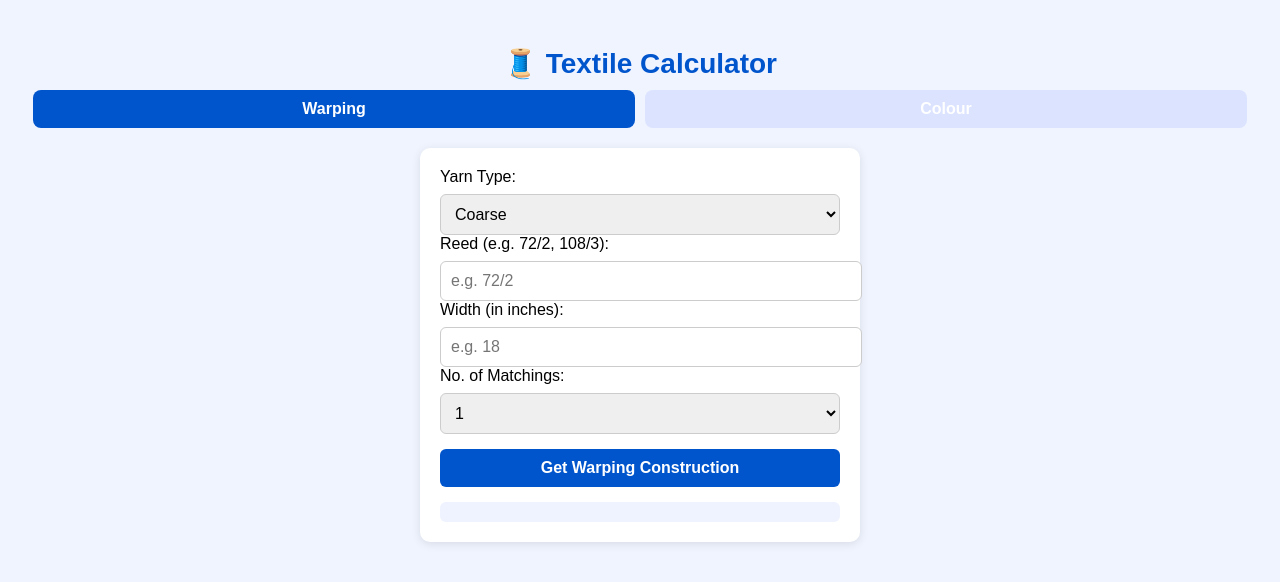
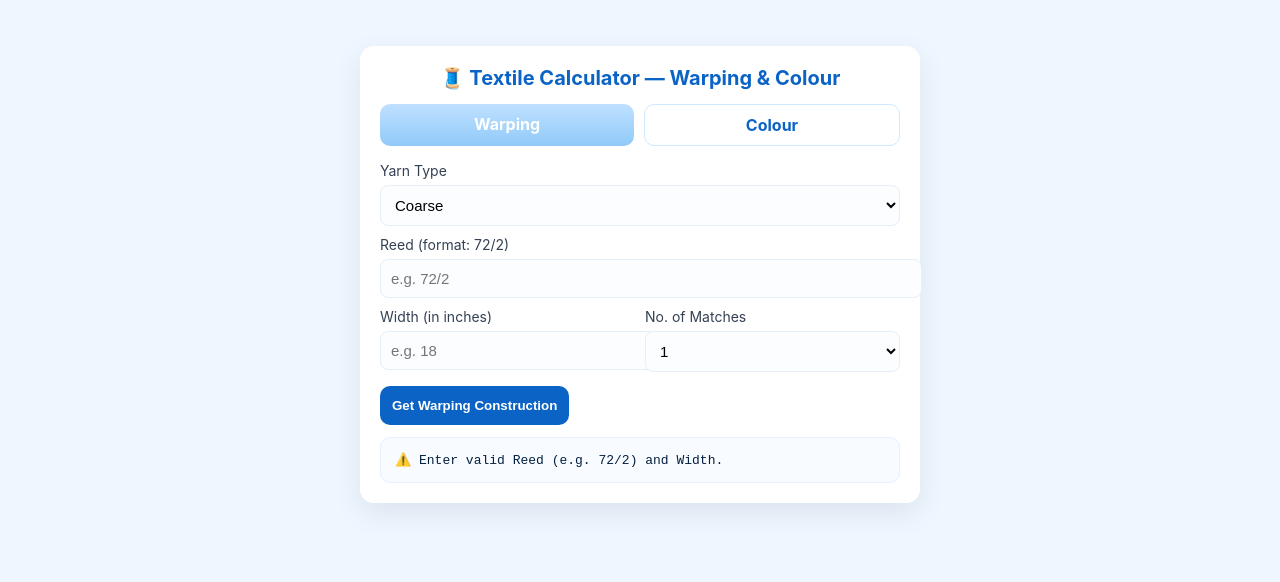
Before and after one commit to kfw27jmbdw-afk/vijayjangra.github.io, a plain HTML site: page index.html in a window 1280 px wide. Both pictures are taken after a click on the button "Get Warping Construction". Drawn offline with Linux system fonts and the light colour scheme.

Commit message:
Update index.html

```diff
--- a/index.html
+++ b/index.html
@@ -1,199 +1,280 @@
-<!DOCTYPE html>
+<!doctype html>
 <html lang="en">
 <head>
-<meta charset="UTF-8">
-<meta name="viewport" content="width=device-width, initial-scale=1.0">
-<title>Textile Calculator</title>
+<meta charset="utf-8" />
+<meta name="viewport" content="width=device-width,initial-scale=1" />
+<title>Textile Calculator — Fixed Selvage</title>
 <style>
-  body {
-    font-family: "Poppins", sans-serif;
-    background: #f0f4ff;
-    padding: 20px;
-    text-align: center;
+  :root{
+    --bg:#eef6ff; --card:#fff; --accent:#0b63c6; --muted:#334155;
+    --blue:#0a66ff;
   }
-
-  h1 {
-    color: #0055cc;
-    font-size: 28px;
-    margin-bottom: 10px;
-  }
-
-  .tab-container {
-    display: flex;
-    justify-content: center;
-    margin-bottom: 20px;
-  }
-
-  .tab {
-    background: #dbe3ff;
-    border: none;
-    padding: 10px 25px;
-    margin: 0 5px;
-    font-size: 16px;
-    border-radius: 8px;
-    cursor: pointer;
-    transition: 0.3s;
-  }
-
-  .tab.active {
-    background: #0055cc;
-    color: #fff;
-  }
-
-  .content {
-    display: none;
-    background: white;
-    padding: 20px;
-    border-radius: 10px;
-    box-shadow: 0 2px 10px rgba(0,0,0,0.1);
-    text-align: left;
-    max-width: 400px;
-    margin: auto;
-  }
-
-  .content.active {
-    display: block;
-  }
-
-  input, select, button {
-    width: 100%;
-    padding: 10px;
-    margin-top: 8px;
-    border-radius: 6px;
-    border: 1px solid #ccc;
-    font-size: 16px;
-  }
-
-  button {
-    background: #0055cc;
-    color: #fff;
-    border: none;
-    margin-top: 15px;
-    font-weight: bold;
-    transition: 0.3s;
-  }
-
-  button:hover {
-    background: #003d99;
-  }
-
-  .result {
-    background: #eef3ff;
-    padding: 10px;
-    border-radius: 6px;
-    margin-top: 15px;
-    white-space: pre-line;
-    font-family: monospace;
-  }
-
-  .highlight {
-    color: blue;
-    font-weight: bold;
-  }
+  body{margin:0;font-family:Inter,system-ui,Arial,sans-serif;background:var(--bg);color:var(--muted)}
+  .wrap{max-width:760px;margin:28px auto;padding:18px}
+  .card{max-width:520px;margin:0 auto;background:var(--card);border-radius:14px;box-shadow:0 10px 30px rgba(16,24,40,0.08);padding:20px}
+  h1{text-align:center;color:var(--accent);margin:0 0 14px;font-size:20px}
+  .tabs{display:flex;gap:10px;margin-bottom:16px}
+  .tab{flex:1;padding:10px;border-radius:10px;text-align:center;cursor:pointer;background:linear-gradient(180deg,#bfe0ff,#90caf9);color:#fff;font-weight:700}
+  .tab.inactive{background:transparent;color:var(--accent);border:1px solid #cfe8ff}
+  .section{display:none}
+  .section.active{display:block}
+  label{display:block;margin-top:10px;font-size:14px;color:#344054}
+  input, select{width:100%;padding:10px;border-radius:8px;border:1px solid #e6eef8;margin-top:6px;background:#fbfdff;font-size:15px}
+  .row{display:flex;gap:10px}
+  .half{flex:1}
+  .btn{margin-top:14px;padding:12px;border-radius:10px;border:none;background:var(--accent);color:white;font-weight:700;cursor:pointer}
+  .result{margin-top:12px;padding:14px;border-radius:10px;background:#f8fbff;border:1px solid #e6f0ff;font-family:monospace;white-space:pre-line;color:#05203f}
+  .muted-small{font-size:13px;color:#64748b;margin-top:6px}
+  .blue-bold{color:var(--blue);font-weight:800}
+  @media(max-width:520px){.wrap{padding:12px}}
 </style>
 </head>
 <body>
+  <div class="wrap">
+    <div class="card">
+      <h1>🧵 Textile Calculator — Warping & Colour</h1>
 
-<h1>🧵 Textile Calculator</h1>
+      <div class="tabs">
+        <div id="tabWarp" class="tab" onclick="activateTab('warp')">Warping</div>
+        <div id="tabColor" class="tab inactive" onclick="activateTab('color')">Colour</div>
+      </div>
 
-<div class="tab-container">
-  <button class="tab active" onclick="openTab('warping')">Warping</button>
-  <button class="tab" onclick="openTab('colour')">Colour</button>
-</div>
+      <!-- WARPING -->
+      <div id="warp" class="section active">
+        <label>Yarn Type</label>
+        <select id="yarnWarp">
+          <option value="coarse">Coarse</option>
+          <option value="fine">Fine</option>
+        </select>
 
-<!-- Warping Section -->
-<div id="warping" class="content active">
-  <label>Yarn Type:</label>
-  <select id="yarnType">
-    <option value="coarse">Coarse</option>
-    <option value="fine">Fine</option>
-  </select>
+        <label>Reed (format: 72/2)</label>
+        <input id="reedWarp" placeholder="e.g. 72/2" />
 
-  <label>Reed (e.g. 72/2, 108/3):</label>
-  <input id="reed" type="text" placeholder="e.g. 72/2">
+        <div class="row">
+          <div class="half">
+            <label>Width (in inches)</label>
+            <input id="widthWarp" type="number" placeholder="e.g. 18" />
+          </div>
+          <div class="half">
+            <label>No. of Matches</label>
+            <select id="matchesWarp">
+              <option value="1">1</option>
+              <option value="2">2</option>
+              <option value="3">3</option>
+            </select>
+          </div>
+        </div>
 
-  <label>Width (in inches):</label>
-  <input id="width" type="number" placeholder="e.g. 18">
+        <button class="btn" onclick="computeWarp()">Get Warping Construction</button>
 
-  <label>No. of Matchings:</label>
-  <select id="matchings">
-    <option value="1">1</option>
-    <option value="2">2</option>
-    <option value="3">3</option>
-  </select>
+        <div id="warpOutput" class="result" aria-live="polite">No result yet.</div>
+      </div>
 
-  <button onclick="calculateWarping()">Get Warping Construction</button>
-  <div id="warpingResult" class="result"></div>
-</div>
+      <!-- COLOUR -->
+      <div id="color" class="section">
+        <label>Yarn Type</label>
+        <select id="yarnColor">
+          <option value="coarse">Coarse</option>
+          <option value="fine">Fine</option>
+        </select>
 
-<!-- Colour Section -->
-<div id="colour" class="content">
-  <label>Body Ends:</label>
-  <input id="bodyEnds" type="number" placeholder="Enter body ends">
+        <label>Reed (format: 72/2)</label>
+        <input id="reedColor" placeholder="e.g. 72/2" />
 
-  <label>One Repeat (ends):</label>
-  <input id="repeatEnds" type="number" placeholder="Enter repeat ends">
+        <div class="row">
+          <div class="half">
+            <label>Width (in inches)</label>
+            <input id="widthColor" type="number" placeholder="e.g. 18" />
+          </div>
+          <div class="half">
+            <label>No. of Matches</label>
+            <select id="matchesColor">
+              <option value="1">1</option>
+              <option value="2">2</option>
+              <option value="3">3</option>
+            </select>
+          </div>
+        </div>
 
-  <label>Multiply Value (colour section):</label>
-  <input id="multiplyVal" type="number" placeholder="Enter multiply number" oninput="calculateColour()">
+        <label>Repeat Ends (one repeat)</label>
+        <input id="repeatEnds" type="number" placeholder="e.g. 24" />
 
-  <div id="colourResult" class="result"></div>
-</div>
+        <label>Multiplier (live auto)</label>
+        <input id="multiplier" type="number" placeholder="e.g. 5" />
+
+        <div id="colorOutput" class="result" aria-live="polite">No result yet.</div>
+      </div>
+    </div>
+  </div>
 
 <script>
-function openTab(tabName) {
-  document.querySelectorAll(".tab").forEach(tab => tab.classList.remove("active"));
-  document.querySelectorAll(".content").forEach(content => content.classList.remove("active"));
-  document.getElementById(tabName).classList.add("active");
-  event.target.classList.add("active");
+// Tab handling
+function activateTab(name){
+  document.getElementById('warp').classList.remove('active');
+  document.getElementById('color').classList.remove('active');
+  document.getElementById('tabWarp').classList.remove('inactive');
+  document.getElementById('tabColor').classList.remove('inactive');
+
+  if(name==='warp'){
+    document.getElementById('warp').classList.add('active');
+    document.getElementById('tabWarp').classList.remove('inactive');
+    document.getElementById('tabColor').classList.add('inactive');
+  } else {
+    document.getElementById('color').classList.add('active');
+    document.getElementById('tabColor').classList.remove('inactive');
+    document.getElementById('tabWarp').classList.add('inactive');
+  }
 }
 
-function calculateWarping() {
-  const yarnType = document.getElementById("yarnType").value;
-  const reedInput = document.getElementById("reed").value;
-  const width = parseFloat(document.getElementById("width").value);
-  const matchings = parseInt(document.getElementById("matchings").value);
+// parse reed "72/2"
+function parseReedField(v){
+  if(!v) return null;
+  const parts = v.replace(/\s+/g,'').split('/');
+  const reedNum = parseFloat(parts[0]);
+  const div = parts.length>1 ? parseFloat(parts[1]) : NaN;
+  if(isNaN(reedNum)) return null;
+  return {reedNum, div: isNaN(div) ? null : div};
+}
 
-  if (!reedInput.includes("/")) return alert("Please enter reed like 72/2 or 108/3");
+// compute warp (corrected: use each-side selvage)
+function computeWarp(){
+  const yarn = document.getElementById('yarnWarp').value;
+  const reedField = document.getElementById('reedWarp').value;
+  const parsed = parseReedField(reedField);
+  const width = parseFloat(document.getElementById('widthWarp').value);
+  const matches = parseInt(document.getElementById('matchesWarp').value,10);
+  const out = document.getElementById('warpOutput');
 
-  const [epiStr, endsStr] = reedInput.split("/");
-  const epi = parseFloat(epiStr);
-  const ends = parseFloat(endsStr);
-  const totalEnds = epi * width;
-  let selvage = yarnType === "coarse" ? 200 : 300;
-  let bodyEnds = totalEnds - (selvage * (matchings + 1));
-
-  if (matchings === 2) bodyEnds = bodyEnds / 2;
-  if (matchings === 3) bodyEnds = bodyEnds / 3;
-
-  let result = "";
-
-  if (matchings === 1) {
-    result = `1–${selvage} selvage\n${selvage+1}–${Math.round(totalEnds-selvage)} body\n${Math.round(totalEnds-selvage+1)}–${Math.round(totalEnds)} selvage`;
-  } else if (matchings === 2) {
-    const half = Math.round(bodyEnds);
-    result = `1–${selvage} selvage\n${selvage+1}–${selvage+half} body1\n${selvage+half+1}–${selvage*2+half} selvage\n${selvage*2+half+1}–${selvage*2+half*2} body2\n${selvage*2+half*2+1}–${Math.round(totalEnds)} selvage`;
-  } else if (matchings === 3) {
-    const part = Math.round(bodyEnds);
-    result = `1–${selvage} selvage\n${selvage+1}–${selvage+part} body1\n${selvage+part+1}–${selvage+part+20} selvage\n${selvage+part+21}–${selvage+part*2+20} body2\n${selvage+part*2+21}–${selvage+part*2+40} selvage\n${selvage+part*2+41}–${selvage+part*3+40} body3\n${selvage+part*3+41}–${Math.round(totalEnds)} selvage`;
+  if(!parsed || !parsed.reedNum || !parsed.div || isNaN(width) || width<=0){
+    out.innerText = "⚠️ Enter valid Reed (e.g. 72/2) and Width.";
+    return;
   }
 
-  document.getElementById("warpingResult").innerText = result;
+  const reedNum = parsed.reedNum;
+  const div = parsed.div;
+  const dentsPerInch = reedNum / 2;
+  const epi = dentsPerInch * div;
+  const totalEnds = Math.round(epi * width);
+
+  // totalSelvage is the total subtracted (300 or 200)
+  const totalSelvage = yarn === 'fine' ? 300 : 200;
+  // IMPORTANT: each side is half of totalSelvage
+  const eachSelvage = Math.round(totalSelvage / 2);
+
+  if(totalEnds <= totalSelvage){
+    out.innerText = `⚠️ Total ends (${totalEnds}) ≤ total selvage (${totalSelvage}). Choose larger width or different reed.`;
+    return;
+  }
+
+  const midGap = yarn === 'fine' ? 30 : 20;
+  const midGapsTotal = (matches - 1) * midGap;
+  const bodyTotal = totalEnds - totalSelvage;
+
+  if(bodyTotal <= midGapsTotal){
+    out.innerText = `⚠️ Body space (${bodyTotal}) too small to place ${matches} matches with mid gaps (${midGapsTotal}).`;
+    return;
+  }
+
+  const distributable = bodyTotal - midGapsTotal;
+  const base = Math.floor(distributable / matches);
+  let rem = distributable - base * matches;
+  const parts = [];
+  for(let i=0;i<matches;i++){
+    parts.push(base + (rem>0?1:0));
+    if(rem>0) rem--;
+  }
+
+  // Build ranges
+  let cursor = 1;
+  const ranges = [];
+
+  // left selvage (each side)
+  ranges.push({label:'Left Selvage', start:cursor, end:cursor + eachSelvage - 1});
+  cursor = ranges[ranges.length-1].end + 1;
+
+  // body parts with mid gaps
+  for(let i=0;i<parts.length;i++){
+    ranges.push({label:`Body ${i+1}`, start:cursor, end:cursor + parts[i] - 1});
+    cursor = ranges[ranges.length-1].end + 1;
+    if(i < parts.length - 1){
+      ranges.push({label:'Mid Selvage', start:cursor, end:cursor + midGap - 1});
+      cursor = ranges[ranges.length-1].end + 1;
+    }
+  }
+
+  // right selvage should fill to totalEnds
+  ranges.push({label:'Right Selvage', start:cursor, end:totalEnds});
+  // final validation
+  const sum = ranges.reduce((s,r)=> s + (r.end - r.start + 1), 0);
+  if(sum !== totalEnds){
+    out.innerText = '⚠️ Calculation mismatch — please check inputs.';
+    return;
+  }
+
+  // output
+  let text = `EPI: ${Number(epi.toFixed(2))}\nTotal Ends: ${totalEnds}\nTotal Selvage (both sides): ${totalSelvage}  (each side: ${eachSelvage})\nBody Total (all matches): ${bodyTotal}\n\nWarping Construction (vertical):\n`;
+  for(const r of ranges){
+    text += `${r.start}–${r.end}  ${r.label}\n`;
+  }
+  out.innerText = text;
 }
 
-function calculateColour() {
-  const bodyEnds = parseFloat(document.getElementById("bodyEnds").value);
-  const repeatEnds = parseFloat(document.getElementById("repeatEnds").value);
-  const multiplyVal = parseFloat(document.getElementById("multiplyVal").value);
+// colour live
+function computeColorLive(){
+  const yarn = document.getElementById('yarnColor').value;
+  const reedField = document.getElementById('reedColor').value;
+  const parsed = parseReedField(reedField);
+  const width = parseFloat(document.getElementById('widthColor').value);
+  const matches = parseInt(document.getElementById('matchesColor').value,10);
+  const repeatEnds = parseFloat(document.getElementById('repeatEnds').value);
+  const multiplier = parseFloat(document.getElementById('multiplier').value);
+  const out = document.getElementById('colorOutput');
 
-  if (!bodyEnds || !repeatEnds) return;
+  if(!parsed || !parsed.reedNum || !parsed.div || isNaN(width) || width<=0){
+    out.innerText = "⚠️ Enter valid Reed (e.g. 72/2) and Width.";
+    return;
+  }
 
-  const division = bodyEnds / repeatEnds;
-  const finalValue = division * (multiplyVal || 0);
+  const epi = (parsed.reedNum / 2) * parsed.div;
+  const totalEnds = Math.round(epi * width);
+  const totalSelvage = yarn === 'fine' ? 300 : 200;
+  const bodyTotal = totalEnds - totalSelvage;
+  if(bodyTotal < 0){ out.innerText = '⚠️ Total ends too small.'; return; }
 
-  document.getElementById("colourResult").innerHTML =
-    `Body Ends ÷ Repeat Ends = ${division.toFixed(2)}\nResult = <span class="highlight">${finalValue.toFixed(2)}</span>`;
+  const midGap = yarn === 'fine' ? 30 : 20;
+  const midGapsTotal = (matches -1) * midGap;
+  const distributable = bodyTotal - midGapsTotal;
+  if(distributable <= 0){ out.innerText = '⚠️ Not enough body space.'; return; }
+  const base = Math.floor(distributable / matches);
+  // body per match (approx)
+  const bodyPerMatch = base;
+
+  let divisionNumber = null;
+  let divisionText = '—';
+  if(repeatEnds && repeatEnds>0){
+    divisionNumber = bodyPerMatch / repeatEnds;
+    divisionText = Number(divisionNumber.toFixed(6));
+  }
+
+  let finalText = '—';
+  if(divisionNumber !== null && !isNaN(multiplier)){
+    const val = divisionNumber * multiplier;
+    finalText = Number(val.toFixed(6));
+  }
+
+  // show final in bold blue when available
+  let displayFinal = finalText === '—' ? '—' : `<span class="blue-bold">${finalText}</span>`;
+
+  let outText = `Body Total (all matches): ${bodyTotal}\nBody per Match (approx): ${bodyPerMatch}\n\nRepeat Ends (input): ${repeatEnds || '—'}\nDivision = BodyPerMatch ÷ RepeatEnds: ${divisionText}\nMultiplier (input): ${isNaN(multiplier)? '—' : multiplier}\n\nFinal (Division × Multiplier): ${displayFinal}\n\n(Values update live as you type)`;
+  out.innerHTML = outText;
 }
+
+// live listeners
+['yarnColor','reedColor','widthColor','matchesColor','repeatEnds','multiplier'].forEach(id=>{
+  const el = document.getElementById(id);
+  el.addEventListener('input', computeColorLive);
+  el.addEventListener('change', computeColorLive);
+});
 </script>
 </body>
 </html>
```
